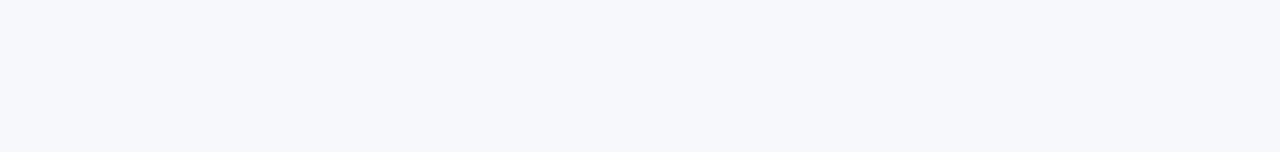
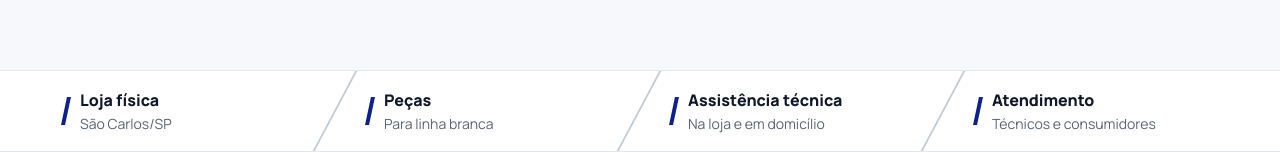
Before and after one commit to Fwrlann/first-refrigeracao, a Next.js app: page / in a window 1280 px wide. Shown: the part 682-834 px from the top of the page. Before the commit the page ends 800 px from the top, so only its background shows below. Built offline with nearby package versions, Linux system fonts and the light colour scheme.

Commit message:
feat: adiciona TrustBar

```diff
--- a/src/app/globals.css
+++ b/src/app/globals.css
@@ -19,6 +19,7 @@
 
   --border: #e2e8f0;
   --focus-ring: #2946c7;
+  --divider-strong: #c3cad6;
 
   color-scheme: light;
 }
@@ -43,6 +44,7 @@
 
   --border: #283244;
   --focus-ring: #4f73ff;
+  --divider-strong: #3a4659;
 
   color-scheme: dark;
 }
@@ -65,6 +67,7 @@
   --color-brand-accent: var(--brand-accent);
 
   --color-border: var(--border);
+  --color-divider-strong: var(--divider-strong);
 
   --font-sans: var(--font-manrope);
 }
--- a/src/app/page.tsx
+++ b/src/app/page.tsx
@@ -1,5 +1,6 @@
 import { Header } from "@/components/layout/Header";
 import { HeroSection } from "@/components/sections/HeroSection";
+import { TrustBar } from "@/components/sections/TrustBar";
 
 export default function Home() {
   return (
@@ -8,6 +9,7 @@ export default function Home() {
 
       <main>
         <HeroSection />
+        <TrustBar />
       </main>
     </>
   );
--- /dev/null
+++ b/src/components/sections/TrustBar.tsx
@@ -0,0 +1,61 @@
+const trustItems = [
+  {
+    title: "Loja física",
+    description: "São Carlos/SP",
+  },
+  {
+    title: "Peças",
+    description: "Para linha branca",
+  },
+  {
+    title: "Assistência técnica",
+    description: "Na loja e em domicílio",
+  },
+  {
+    title: "Atendimento",
+    description: "Técnicos e consumidores",
+  },
+];
+
+export function TrustBar() {
+  return (
+    <section className="border-y border-border bg-surface">
+      <h2 className="sr-only">Destaques da First Refrigeração</h2>
+
+      <div className="mx-auto w-full max-w-7xl px-5 sm:px-6 lg:px-8">
+        <div className="grid grid-cols-2 gap-px bg-border lg:grid-cols-4 lg:gap-0 lg:bg-transparent">
+          {trustItems.map((item, index) => (
+            <div
+              key={item.title}
+              className="group relative flex min-h-20 items-center bg-surface px-4 py-3.5 sm:px-5 lg:px-8"
+            >
+              <div className="flex items-center gap-3 transition-transform duration-200 ease-out group-hover:scale-[1.025]">
+                <span
+                  aria-hidden="true"
+                  className="h-7 w-1 shrink-0 -skew-x-12 bg-brand-accent"
+                />
+
+                <div>
+                  <p className="text-sm font-extrabold text-foreground transition-colors duration-200 group-hover:text-brand-accent sm:text-base">
+                    {item.title}
+                  </p>
+
+                  <p className="mt-0.5 text-xs leading-5 text-muted-foreground sm:text-sm">
+                    {item.description}
+                  </p>
+                </div>
+              </div>
+
+              {index < trustItems.length - 1 && (
+                <span
+                  aria-hidden="true"
+                  className="absolute inset-y-0 right-0 z-10 hidden w-[2px] origin-center -skew-x-[28deg] bg-divider-strong lg:block"
+                />
+              )}
+            </div>
+          ))}
+        </div>
+      </div>
+    </section>
+  );
+}
```
